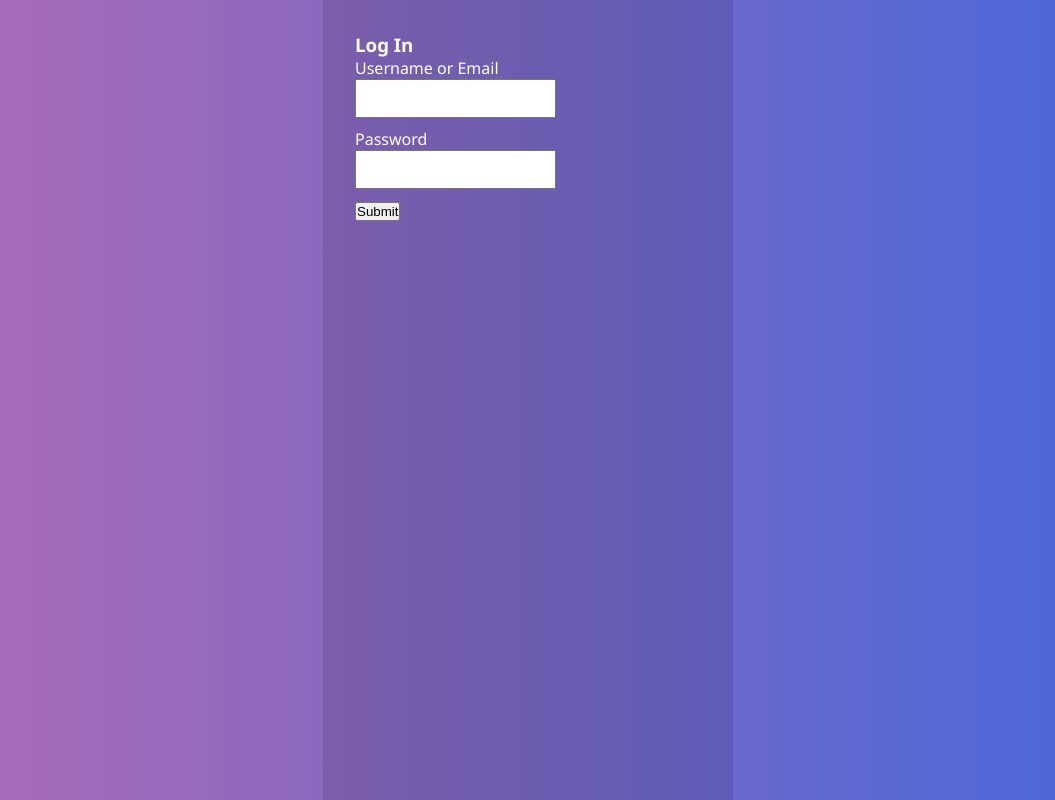
After one commit to andommar/dwpSocialWeb, a PHP site: page /login.php in a window 1280 px wide. The commit adds this page. Shown: the whole page, without its empty margins (112-1167 px from the left). Run offline with PHP 8.4, Linux system fonts and the light colour scheme.

Commit message:
login and design

```diff
--- /dev/null
+++ b/css/login_style.css
@@ -0,0 +1,39 @@
+body {
+  color: white;
+}
+.container {
+  background: #4568dc; /* fallback for old browsers */
+  background: -webkit-linear-gradient(
+    to right,
+    #b06ab3,
+    #4568dc
+  ); /* Chrome 10-25, Safari 5.1-6 */
+  background: linear-gradient(
+    to right,
+    #b06ab3,
+    #4568dc
+  ); /* W3C, IE 10+/ Edge, Firefox 16+, Chrome 26+, Opera 12+, Safari 7+ */
+  display: flex;
+  justify-content: center;
+  align-items: center;
+  height: 100vh;
+}
+
+#login-panel {
+  background-color: rgba(0, 0, 0, 0.115);
+  height: 100vh;
+  width: 50%;
+  /* text-align: center; */
+}
+.flex-input {
+  flex-direction: row;
+  margin-bottom: 10px;
+}
+label {
+  display: block;
+}
+input[type="text"],
+[type="password"] {
+  padding: 10px;
+  color: rgb(83, 25, 137);
+}
--- /dev/null
+++ b/css/utilities.css
@@ -0,0 +1,138 @@
+.container {
+  max-width: 900px;
+  margin: 0 auto;
+  overflow: hidden;
+  padding: 0 40px;
+}
+
+.flex {
+  display: flex;
+  justify-content: center;
+  align-items: center;
+  height: 100%;
+}
+
+.vflex {
+  display: flex;
+  flex-direction: column;
+  justify-content: center;
+  align-items: center;
+  height: 100%;
+}
+
+/* Card */
+.card {
+  background-color: rgba(240, 240, 240, 0.6);
+  box-shadow: 0 3px 10px rgba(0, 0, 0, 0.6);
+  height: 200px;
+  width: 200px;
+  margin: 10px;
+  border-radius: 10px;
+  color: #fff;
+}
+
+.card-image {
+  background-size: cover;
+  opacity: 0.75;
+  height: 100%;
+  border-radius: 10px;
+  display: flex;
+  flex-direction: column;
+  gap: 20px;
+}
+
+.card h3,
+p {
+  position: relative;
+  top: 20px;
+  left: 10px;
+}
+
+.card-1 {
+  background-image: url(https://source.unsplash.com/featured/?water);
+}
+.card-2 {
+  background-image: url(https://source.unsplash.com/featured/?dog);
+}
+.card-3 {
+  background-image: url(https://source.unsplash.com/featured/?nature);
+}
+
+/* Padding */
+
+.py-1 {
+  padding: 0.5rem 0;
+}
+.py-2 {
+  padding: 1rem 0;
+}
+.py-3 {
+  padding: 1.5rem 0;
+}
+.py-4 {
+  padding: 2rem 0;
+}
+.py-5 {
+  padding: 2.5rem 0;
+}
+.py-6 {
+  padding: 3rem 0;
+}
+
+.p-1 {
+  padding: 0.5rem;
+}
+.p-2 {
+  padding: 1rem;
+}
+.p-3 {
+  padding: 1.5rem;
+}
+.p-4 {
+  padding: 2rem;
+}
+.p-5 {
+  padding: 2.5rem;
+}
+.p-6 {
+  padding: 3rem;
+}
+
+/* Margin */
+.my-1 {
+  margin: 0.5rem 0;
+}
+.my-2 {
+  margin: 1rem 0;
+}
+.my-3 {
+  margin: 1.5rem 0;
+}
+.my-4 {
+  margin: 2rem 0;
+}
+.my-5 {
+  margin: 2.5rem 0;
+}
+.my-6 {
+  margin: 3rem 0;
+}
+
+.m-1 {
+  margin: 0.5rem 0;
+}
+.m-2 {
+  margin: 1rem 0;
+}
+.m-3 {
+  margin: 1.5rem 0;
+}
+.m-4 {
+  margin: 2rem 0;
+}
+.m-5 {
+  margin: 2.5rem 0;
+}
+.m-6 {
+  margin: 3rem 0;
+}
--- /dev/null
+++ b/login.php
@@ -0,0 +1,37 @@
+<!DOCTYPE html>
+<html lang="en">
+
+<head>
+    <meta charset="UTF-8" />
+    <meta http-equiv="X-UA-Compatible" content="IE=edge" />
+    <meta name="viewport" content="width=device-width, initial-scale=1.0" />
+    <link href="https://fonts.googleapis.com/icon?family=Material+Icons" rel="stylesheet" />
+    <link rel="stylesheet" href="https://cdnjs.cloudflare.com/ajax/libs/font-awesome/6.0.0-beta2/css/all.min.css" integrity="sha512-YWzhKL2whUzgiheMoBFwW8CKV4qpHQAEuvilg9FAn5VJUDwKZZxkJNuGM4XkWuk94WCrrwslk8yWNGmY1EduTA==" crossorigin="anonymous" referrerpolicy="no-referrer" />
+    <link rel="stylesheet" href="css/login_style.css" />
+    <link rel="stylesheet" href="css/styles.css" />
+    <link rel="stylesheet" href="css/utilities.css" />
+
+    <title>DwpUnknown</title>
+</head>
+
+<body class="container">
+    <div id="login-panel" class="p-4">
+        <h3 class="">Log In</h3>
+        <form id="form-login" action="login.php" method="post">
+            <div class="flex-input">
+                <label for="email">Username or Email</label>
+                <input type="text" class="form-control" placeholder="" name="email" id="email">
+            </div>
+            <div class="flex-input">
+                <label for="password">Password</label>
+                <input type="password" class="form-control" placeholder="" name="password" id="password">
+            </div>
+
+            <button class="btn" id="btn-submit" type="submit" value="submit">Submit</button>
+
+
+        </form>
+    </div>
+</body>
+
+</html>
--- a/view/sidemenu_view.php
+++ b/view/sidemenu_view.php
@@ -2,7 +2,7 @@
   <ul>
     <li>
       <a href="#">
-              <img src="img/avatar.jpg" alt="avatar" />
+        <img src="img/avatars/avatar.jpg" alt="avatar" />
         <span>Monke monki</span>
       </a>
     </li>
```
Also changed, not shown: index.php (+7 -10 lines), view/header.php (+6 -18 lines). Lines whose indentation alone changed are shown as unchanged.
